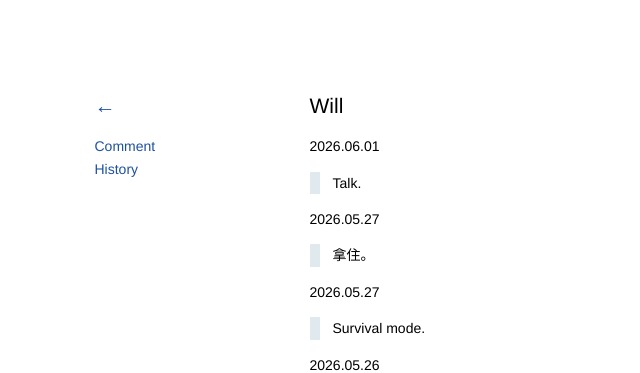
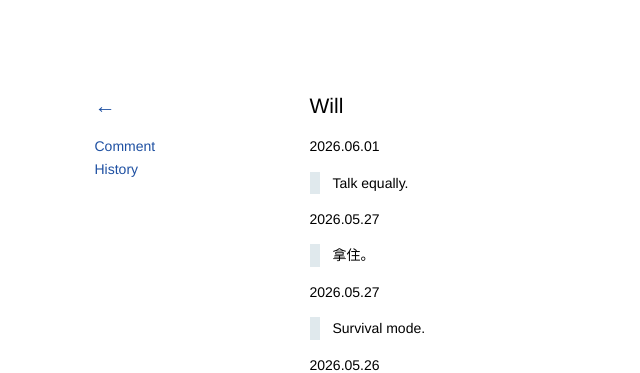
Before and after one commit to kidlj/awei, a Jekyll site: the page built from _wiki/will.md, in a window 1280 px wide and 900 px high. Shown: the top 373 px of the window, without its empty margins (38-678 px from the left). Built offline with Jekyll 4.4.1, drawn with Linux system fonts in a browser that asks for light colours.

Commit message:
update will

```diff
--- a/_wiki/will.md
+++ b/_wiki/will.md
@@ -4,7 +4,7 @@ title: Will
 
 2026.06.01
 
-> Talk.
+> Talk equally.
 
 2026.05.27
 
```
